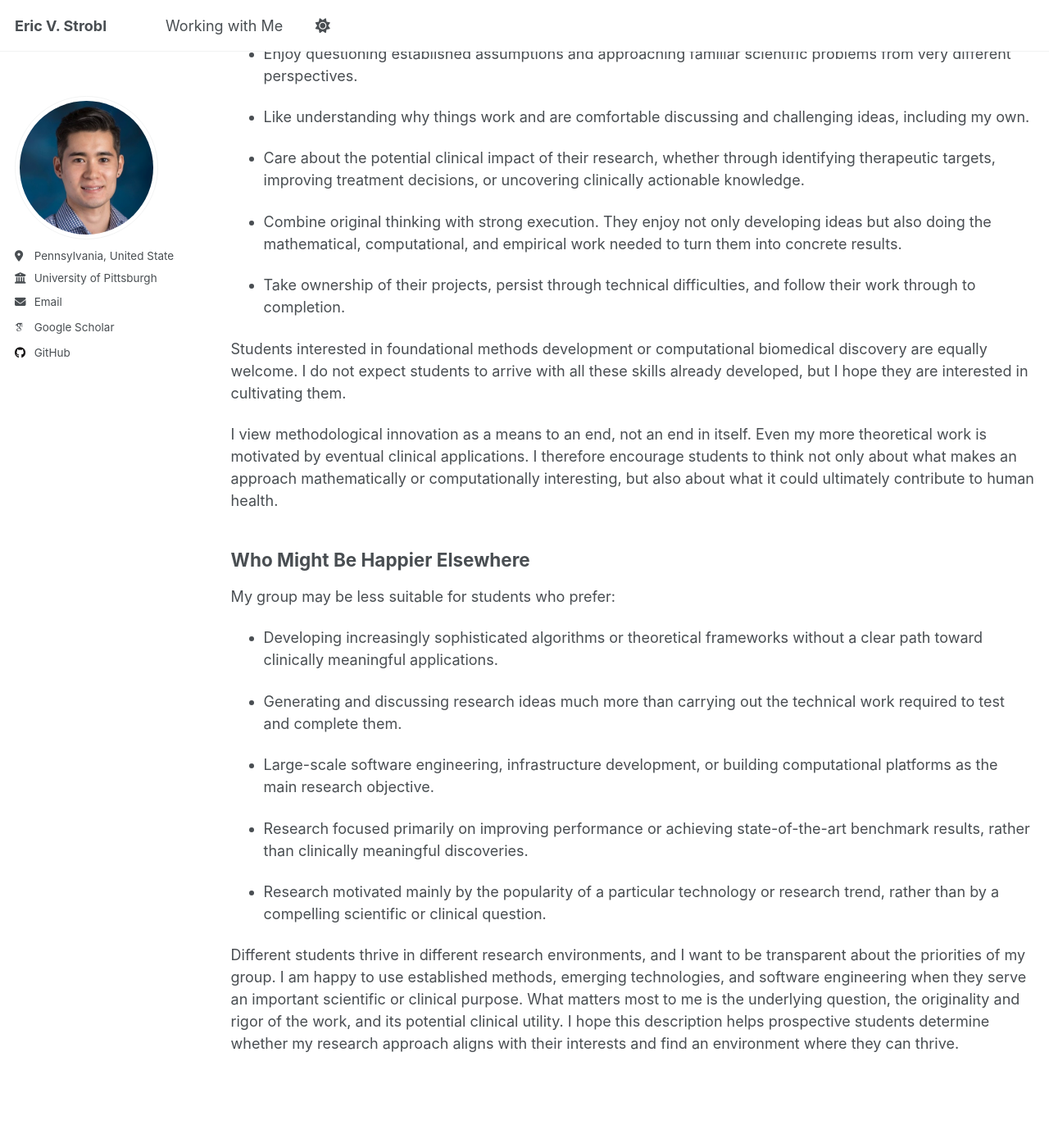
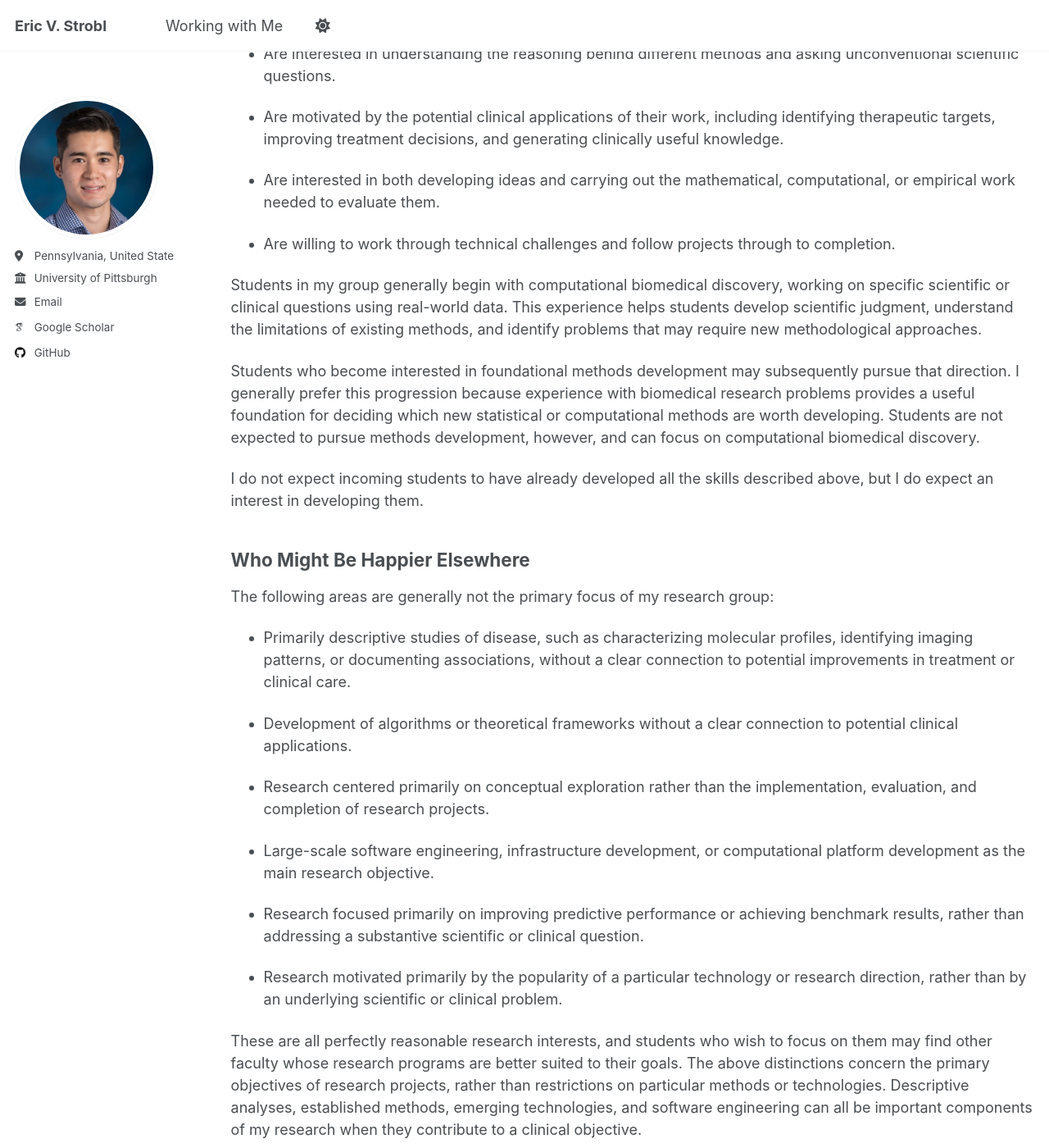
Before and after one commit to ericstrobl/ericstrobl.github.io, a Jekyll site: the page built from _pages/workingwithme.md, in a window 1280 px wide and 1400 px high, scrolled down 538 px. Shown: the whole window at 82% size. Built offline with Jekyll 4.4.1, drawn with Linux system fonts in a browser that asks for light colours; some web fonts are replaced; a script that is not in the unit is left out; some of the changed text lies outside the part shown.

Commit message:
Update workingwithme.md

```diff
--- a/_pages/workingwithme.md
+++ b/_pages/workingwithme.md
@@ -22,36 +22,40 @@ discuss potential research opportunities.
 
 ## Who I Work Best With
 
-I particularly enjoy working with students who:
+My research group is generally a good fit for students who:
 
-- Are intellectually curious and excited about discovering something previously unknown.
+- Enjoy examining established assumptions and considering alternative approaches to scientific problems.
 
-- Enjoy questioning established assumptions and approaching familiar scientific problems from very different perspectives.
+- Are interested in understanding the reasoning behind different methods and asking unconventional scientific questions.
 
-- Like understanding why things work and are comfortable discussing and challenging ideas, including my own.
+- Are motivated by the potential clinical applications of their work, including identifying therapeutic targets, improving treatment decisions, and generating clinically useful knowledge.
 
-- Care about the potential clinical impact of their research, whether through identifying therapeutic targets, improving treatment decisions, or uncovering clinically actionable knowledge.
+- Are interested in both developing ideas and carrying out the mathematical, computational, or empirical work needed to evaluate them.
 
-- Combine original thinking with strong execution. They enjoy not only developing ideas but also doing the mathematical, computational, and empirical work needed to turn them into concrete results.
+- Are willing to work through technical challenges and follow projects through to completion.
 
-- Take ownership of their projects, persist through technical difficulties, and follow their work through to completion.
+Students in my group generally begin with computational biomedical discovery, working on specific scientific or clinical questions using real-world data. This experience helps students develop scientific judgment, understand the limitations of existing methods, and identify problems that may require new methodological approaches.
 
-Students interested in foundational methods development or computational biomedical discovery are equally welcome. I do not expect students to arrive with all these skills already developed, but I hope they are interested in cultivating them.
+Students who become interested in foundational methods development may subsequently pursue that direction. I generally prefer this progression because experience with biomedical research problems provides a useful foundation for deciding which new statistical or computational methods are worth developing. Students are not expected to pursue methods development, however, and can focus on computational biomedical discovery.
 
-I view methodological innovation as a means to an end, not an end in itself. Even my more theoretical work is motivated by eventual clinical applications. I therefore encourage students to think not only about what makes an approach mathematically or computationally interesting, but also about what it could ultimately contribute to human health.
+I do not expect incoming students to have already developed all the skills described above, but I do expect an interest in developing them.
 
 ## Who Might Be Happier Elsewhere
 
-My group may be less suitable for students who prefer:
+The following areas are generally not the primary focus of my research group:
 
-- Developing increasingly sophisticated algorithms or theoretical frameworks without a clear path toward clinically meaningful applications.
+- Primarily descriptive studies of disease, such as characterizing molecular profiles, identifying imaging patterns, or documenting associations, without a clear connection to potential improvements in treatment or clinical care.
 
-- Generating and discussing research ideas much more than carrying out the technical work required to test and complete them.
+- Development of algorithms or theoretical frameworks without a clear connection to potential clinical applications.
 
-- Large-scale software engineering, infrastructure development, or building computational platforms as the main research objective.
+- Research centered primarily on conceptual exploration rather than the implementation, evaluation, and completion of research projects.
 
-- Research focused primarily on improving performance or achieving state-of-the-art benchmark results, rather than clinically meaningful discoveries.
+- Large-scale software engineering, infrastructure development, or computational platform development as the main research objective.
 
-- Research motivated mainly by the popularity of a particular technology or research trend, rather than by a compelling scientific or clinical question.
+- Research focused primarily on improving predictive performance or achieving benchmark results, rather than addressing a substantive scientific or clinical question.
 
-Different students thrive in different research environments, and I want to be transparent about the priorities of my group. I am happy to use established methods, emerging technologies, and software engineering when they serve an important scientific or clinical purpose. What matters most to me is the underlying question, the originality and rigor of the work, and its potential clinical utility. I hope this description helps prospective students determine whether my research approach aligns with their interests and find an environment where they can thrive.
+- Research motivated primarily by the popularity of a particular technology or research direction, rather than by an underlying scientific or clinical problem.
+
+These are all perfectly reasonable research interests, and students who wish to focus on them may find other faculty whose research programs are better suited to their goals. The above distinctions concern the primary objectives of research projects, rather than restrictions on particular methods or technologies. Descriptive analyses, established methods, emerging technologies, and software engineering can all be important components of my research when they contribute to a clinical objective.
+
+I hope this information helps prospective students assess whether their research interests and preferred working styles align with the opportunities available in my group.
```
